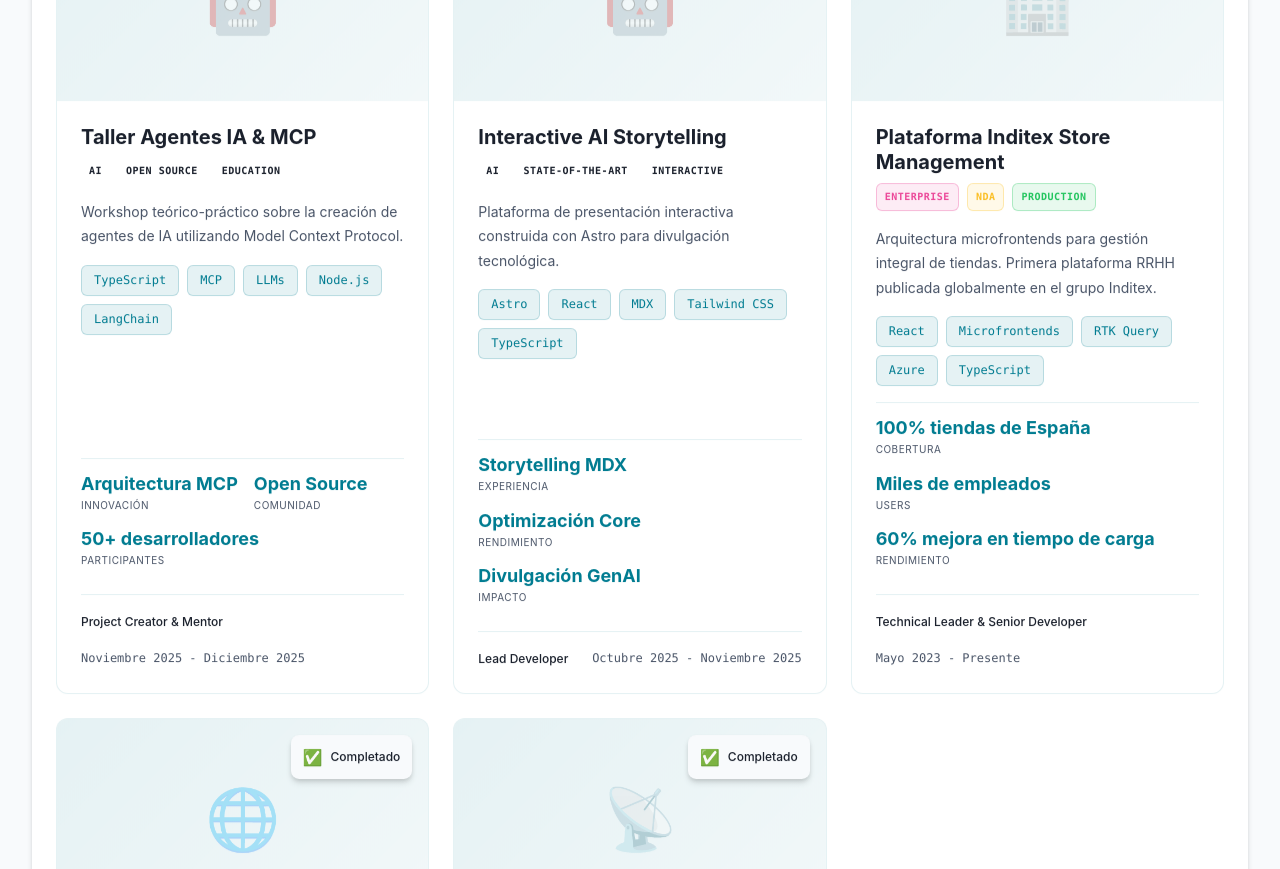
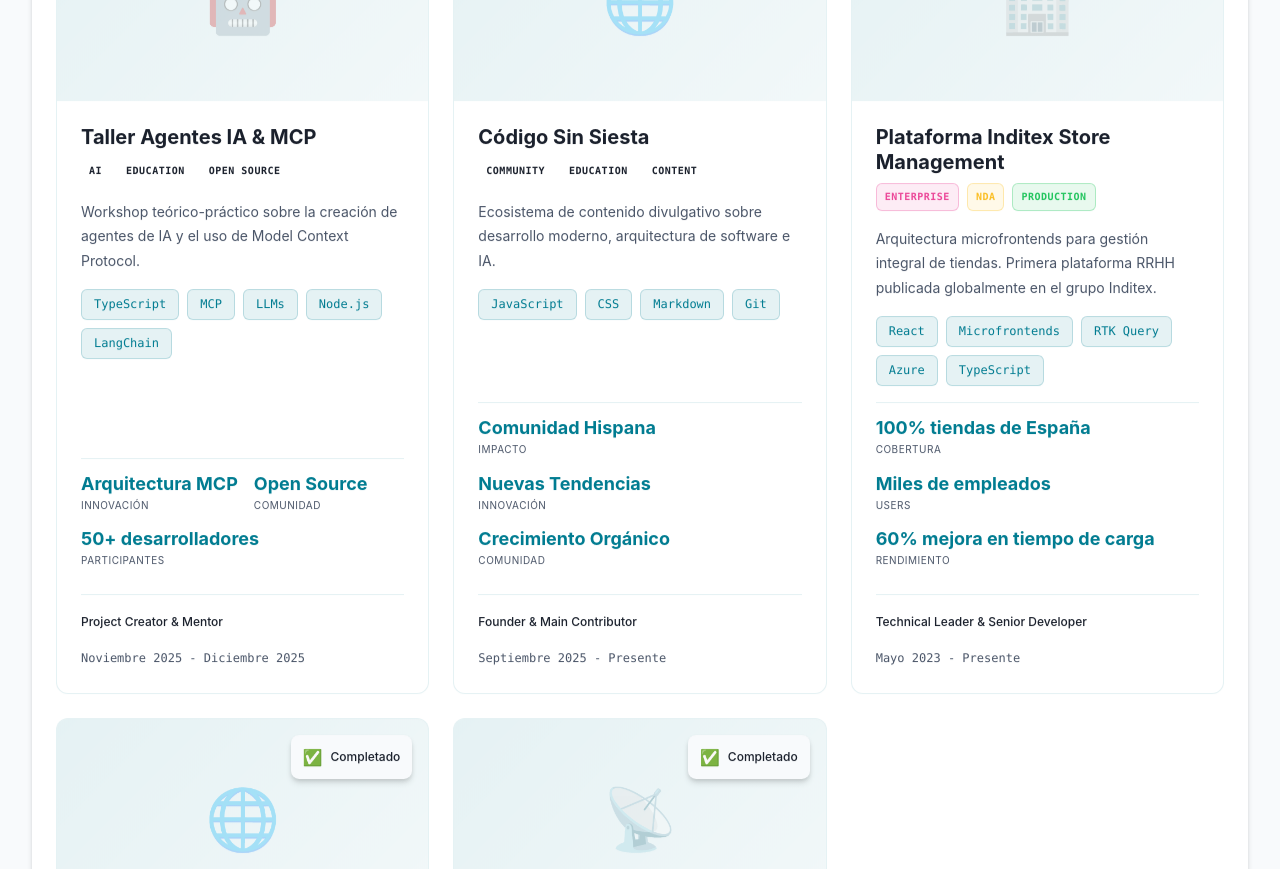
Before and after one commit to TellMeAlex/portfolio, a React (Vite) app: page / in a window 1280 px wide. Shown: the part 1920-2789 px from the top of the page. Built offline with nearby package versions, Linux system fonts and the light colour scheme.

Commit message:
feat: correct projects from Codigo Sin Siesta

```diff
--- a/src/features/projects/projectsData.ts
+++ b/src/features/projects/projectsData.ts
@@ -22,8 +22,8 @@ export const projectsData: ProjectsData = {
       },
       description: {
         short:
-          'Workshop teórico-práctico sobre la creación de agentes de IA utilizando Model Context Protocol.',
-        long: 'Diseño y liderazgo de un taller especializado en la arquitectura de agentes inteligentes. El contenido cubre desde la configuración de servidores MCP hasta la orquestación de LLMs para tareas de automatización complejas, fomentando la adopción de estándares abiertos en la comunidad de desarrolladores.',
+          'Workshop teórico-práctico sobre la creación de agentes de IA y el uso de Model Context Protocol.',
+        long: 'Liderazgo de un taller especializado en la arquitectura de agentes inteligentes. El contenido abarca desde la configuración de servidores MCP hasta la orquestación avanzada de LLMs, incluyendo la creación de presentaciones interactivas con GenAI para facilitar el aprendizaje.',
       },
       role: 'Project Creator & Mentor',
       impact: {
@@ -32,35 +32,35 @@ export const projectsData: ProjectsData = {
         students: '50+ desarrolladores',
       },
       technologies: ['TypeScript', 'MCP', 'LLMs', 'Node.js', 'LangChain'],
-      tags: ['AI', 'Open Source', 'Education'],
+      tags: ['AI', 'Education', 'Open Source'],
     },
     {
-      id: 'ai-interactive-presentation',
-      name: 'Interactive AI Storytelling',
-      tagline: 'Experiencia visual interactiva sobre el impacto de la GenAI',
-      category: 'ai',
-      status: 'completed',
+      id: 'codigo-sin-siesta-platform',
+      name: 'Código Sin Siesta',
+      tagline: 'Plataforma de divulgación técnica y comunidad dev',
+      category: 'web',
+      status: 'production',
       confidential: false,
       client: 'Código Sin Siesta',
       period: {
-        start: '2025-10',
-        end: '2025-11',
-        current: false,
-        display: 'Octubre 2025 - Noviembre 2025',
+        start: '2025-09',
+        end: null,
+        current: true,
+        display: 'Septiembre 2025 - Presente',
       },
       description: {
         short:
-          'Plataforma de presentación interactiva construida con Astro para divulgación tecnológica.',
-        long: 'Desarrollo de una plataforma de storytelling interactivo que utiliza Astro y MDX para explicar conceptos de Inteligencia Artificial Generativa. El proyecto prioriza el rendimiento y la experiencia de usuario para llevar temas técnicos complejos a una audiencia diversa.',
+          'Ecosistema de contenido divulgativo sobre desarrollo moderno, arquitectura de software e IA.',
+        long: 'Sede digital de la organización donde genero y coordino contenido técnico de alto valor. La plataforma sirve como hub para la comunidad, albergando artículos, recursos y guías sobre tendencias tecnológicas, con un enfoque fuerte en la calidad del código y la innovación constante.',
       },
-      role: 'Lead Developer',
+      role: 'Founder & Main Contributor',
       impact: {
-        ux: 'Storytelling MDX',
-        performance: 'Optimización Core',
-        reach: 'Divulgación GenAI',
+        reach: 'Comunidad Hispana',
+        innovation: 'Nuevas Tendencias',
+        community: 'Crecimiento Orgánico',
       },
-      technologies: ['Astro', 'React', 'MDX', 'Tailwind CSS', 'TypeScript'],
-      tags: ['AI', 'State-of-the-Art', 'Interactive'],
+      technologies: ['JavaScript', 'CSS', 'Markdown', 'Git'],
+      tags: ['Community', 'Education', 'Content'],
     },
     {
       id: 'inditex-platform',
```
